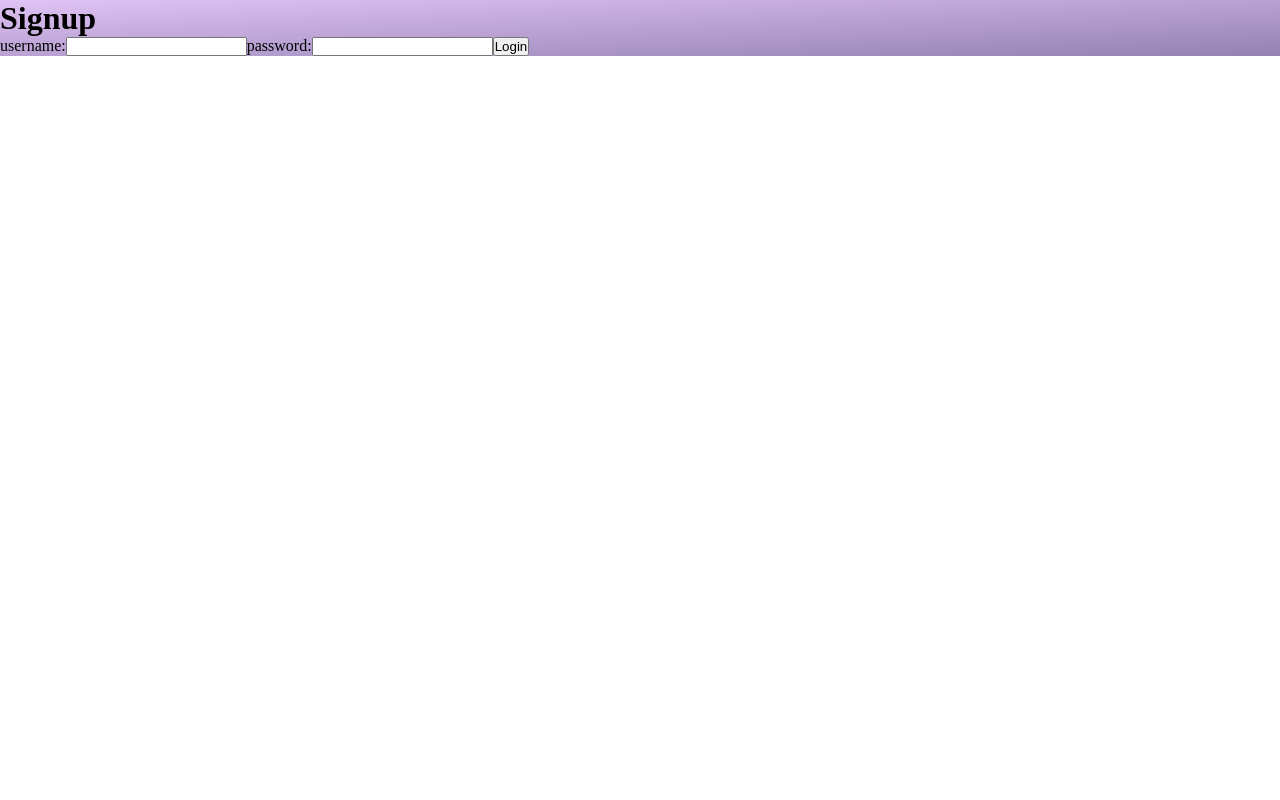
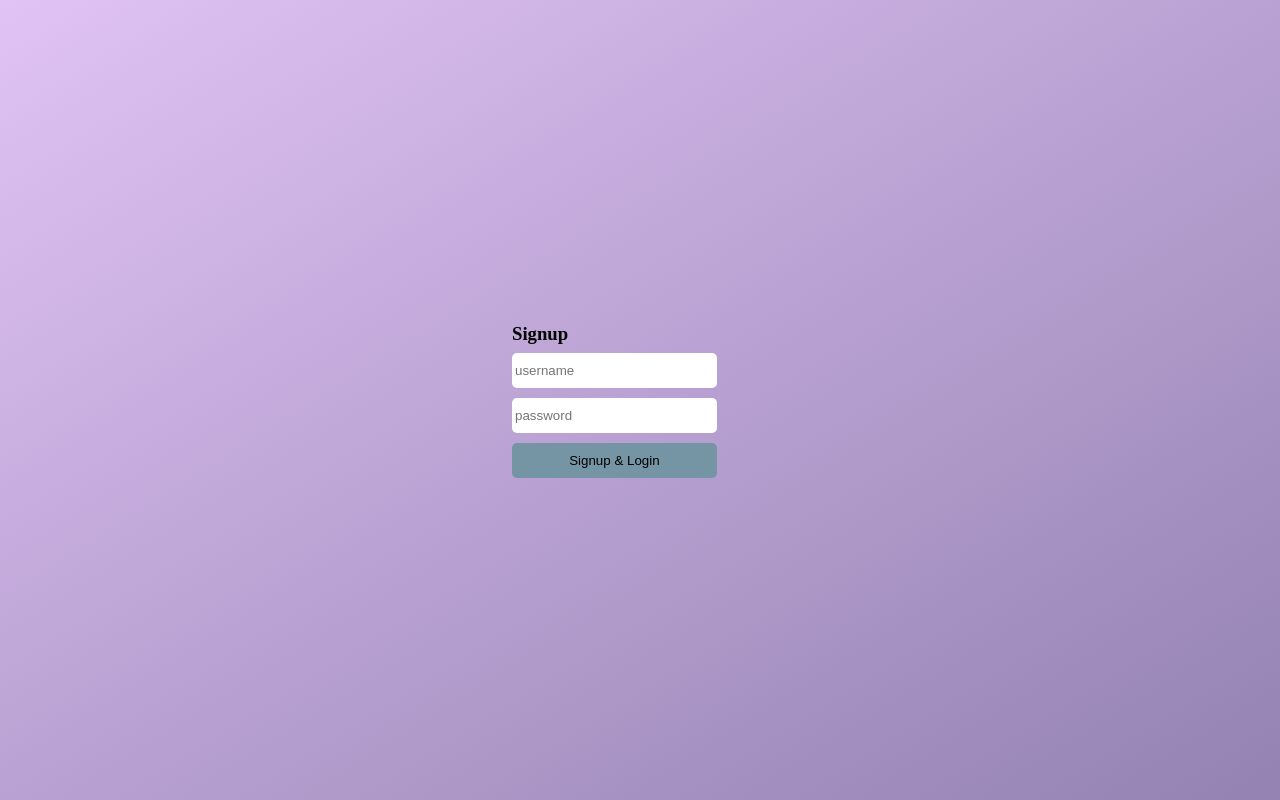
Before and after one commit to Jguz17/pokedex-frontend, a React (Create React App) app: page /signup in a window 1280 px wide. Built offline with nearby package versions, Linux system fonts and the light colour scheme.

Commit message:
changed some styles.

```diff
--- a/src/components/Login.js
+++ b/src/components/Login.js
@@ -25,9 +25,9 @@ class Login extends Component {
     return (
       <div className='login-container'>
         <form className='form-container' onSubmit={this.handleSubmit}>
-          <input class='input' name='username' value={username} onChange={this.handleChange} placeholder='username'/>
+          <input className='input' name='username' value={username} onChange={this.handleChange} placeholder='username'/>
           <input
-            class='input'
+            className='input'
             name='password'
             type='password'
             value={password}
--- a/src/components/PokemonCard.js
+++ b/src/components/PokemonCard.js
@@ -5,6 +5,10 @@ import Test from './Test'
 import {connect} from 'react-redux'
 
 export class PokemonCard extends Component {
+
+    state = {
+        hover: false
+    }
 
     addToTeamButton() {
         const name = this.props.poke.name
@@ -18,18 +22,24 @@ export class PokemonCard extends Component {
     }
 
     render() {
+
+
         return (
-                <div className='pokemon-card' >
-                    <div className="pokemon-card-info">
-                        <span>No.: {this.props.poke.id}</span>
+                <div className='pokemon-card'>
+                    <div className="pokemon-card-info" >
+                        <div className='poke-dex-num'>
+                            <p>No.{this.props.poke.id} : {this.props.poke.name}</p>
+                        </div>
+                        <div className='line-break'></div>
                         <ul>
                             {this.props.poke.types.map(type => <li>{type.type.name}</li>)}
                         </ul>
+                        <div className='line-break'></div>
                         <img src={this.props.poke.sprites.front_default}></img>
                     </div>
-                    <div className='pokemon-card-overlay'>
+                    {/* <div className='pokemon-card-overlay'> */}
                         <input type='button' value='add to team' onClick={() => this.addToTeamButton()}></input>
-                    </div>
+                    {/* </div> */}
                 </div>
         )
     }
--- a/src/components/PokemonContainer.js
+++ b/src/components/PokemonContainer.js
@@ -6,7 +6,7 @@ export class PokemonContainer extends Component {
 
         return (
             <div className='pokemon-container'>
-                <h1>Pokemon:</h1>
+                <h1>Pokemon Entries</h1>
                 {this.props.pokes.map(poke => {
                     return <PokemonCard poke={poke} user={this.props.user}/>
                 })}
--- a/src/components/PokemonTeam.js
+++ b/src/components/PokemonTeam.js
@@ -9,7 +9,7 @@ export class PokemonTeam extends Component {
 
         return (
             <div className='pokemon-team'>
-                <h1>Test</h1>
+                <h1>Pokemon Team</h1>
                 {this.props.pokemons.map(pokemon => <Test pokemon={pokemon}/>)}
 
             </div>
--- a/src/components/SignUp.js
+++ b/src/components/SignUp.js
@@ -1,6 +1,8 @@
 import React, { Component } from 'react';
 import { connect } from 'react-redux';
 import { signUpUser } from '../actions/user';
+import '../signup.css'
+// import '../login.css'
 
 class SignUp extends Component {
   state = {
@@ -21,15 +23,13 @@ class SignUp extends Component {
   render() {
     const { username, password } = this.state;
     return (
-      <div>
-        <h1>Signup</h1>
-        <form onSubmit={this.handleSubmit}>
-        username:
-        <input name='username' value={username} onChange={this.handleChange} />
-        password:
-        <input name='password' type='password' value={password} onChange={this.handleChange} />
-        <button type='submit'>Login</button>
-      </form>
+      <div className='signup-container'>
+        <form className='form-container' onSubmit={this.handleSubmit}>
+          <h3>Signup</h3>
+          <input className='signup-input' name='username' value={username} onChange={this.handleChange} placeholder='username'/>
+          <input className='signup-input' name='password' type='password' value={password} onChange={this.handleChange} placeholder='password'/>
+          <button id='signup-button' type='submit'>Signup & Login</button>
+        </form>
       </div>
     );
   }
--- a/src/components/Test.js
+++ b/src/components/Test.js
@@ -42,7 +42,7 @@ export class Test extends Component {
                     id='edit'
                     onClick={() => this.changeEditMode()}
                     type='button'
-                    value='edit nickname'>
+                    value='edit name'>
                 </input>
             </div>
         )
@@ -66,12 +66,11 @@ export class Test extends Component {
 
         return (
             <div className='pokemon-in-team'>
-                <p>{this.props.pokemon.dex_id}</p>
-                {this.state.inEditMode ? this.renderEditView() : this.renderDefaultView()}
+                <p>No.{this.props.pokemon.dex_id} : {this.state.inEditMode ? this.renderEditView() : this.renderDefaultView()}</p>
                 <ul>
                     {this.props.pokemon.types ? this.props.pokemon.types.map(type => <li>{type}</li>) : null}
                 </ul>
-                {console.log(this.props)}
+                {/* {console.log(this.props)} */}
                 <img src={this.props.pokemon.sprites}></img>
                 <input id='delete-pokemon' onClick={() => this.removePokemon(this.props.pokemon.id)} type='button' value="delete"></input>
             </div>
--- a/src/index.css
+++ b/src/index.css
@@ -47,15 +47,17 @@ body {
 .pokemon-team {
   position: fixed;
   right: 2rem;
-  width: 30%;
+  width: 20%;
 }
 
 .pokemon-card {
+
   display: inline-block;
   width: 27%;
+  /* max-height: 210px; */
   /* height: 2%; */
   text-align: center;
-  border: 2px solid white;
+  border: 3px solid white;
   -webkit-border-radius: 5px;
   -moz-border-radius: 5px;
   border-radius: 5px;
@@ -64,21 +66,67 @@ body {
 }
 
 .pokemon-card:hover {
-  border: 2px solid #ABCBDB;
+  border: 3px solid #FF5159;
 }
 
 .pokemon-card img {
-  padding-left: 3rem;
+  /* padding-left: 3rem; */
+  margin: 0 auto;
 }
+
+/* .poke-name {
+  text-transform: capitalize;
+} */
 
 .pokemon-card-info {
   display: flex;
+  flex-wrap: wrap;
+  height: 200px;
+  /* flex-grow: wrap; */
+  /* max-height: 300px; */
+  /* align-items: baseline; */
+  /* justify-content: start; */
+}
+
+.line-break {
+  width: 100%;
 }
 
 .pokemon-card ul {
-  position: absolute;
-  padding-top: 1.5rem;
+  /* position: absolute; */
+  /* padding-top: 1.5rem; */
 }
+/*
+.poke-dex-num {
+  border: 2px solid black;
+
+} */
+
+.poke-dex-num {
+  padding: 2px 8px;
+  -webkit-border-radius: 10px;
+  -moz-border-radius: 10px;
+  border-radius: 10px;
+}
+
+.pokemon-card ul li {
+  padding: 2px 8px;
+  -webkit-border-radius: 10px;
+  -moz-border-radius: 10px;
+  border-radius: 10px;
+}
+
+.pokemon-card ul li,
+.poke-dex-num {
+  background-color: white;
+
+  /* padding: 1px 3px; */
+  margin-bottom: 5px;
+}
+
+/* .pokemon-card ul li:nth-child(1) {
+  margin-bottom: 5px;
+} */
 
 .pokemon-card input {
   padding: 2.5px 25px;
--- a/src/navbar.css
+++ b/src/navbar.css
@@ -6,6 +6,7 @@
 
 .nav-bar ul {
     overflow: auto;
+    padding: 0 2rem;
 }
 
 .nav-bar ul li {
@@ -26,9 +27,9 @@
     color: #333333;
 }
 
-.nav-bar ul li:first-child {
+/* .nav-bar ul li:first-child {
     margin-left: 2rem;
-}
+} */
 
 .nav-bar ul li:last-child {
     float: right;
--- a/src/pokedex.css
+++ b/src/pokedex.css
@@ -44,7 +44,7 @@ body {
 }
 
 .pokemon-in-team {
-    padding-bottom: 20px;
+    padding: 1rem 0;
 }
 
 .pokemon-in-team input {
--- /dev/null
+++ b/src/signup.css
@@ -0,0 +1,33 @@
+.signup-container {
+    display: flex;
+    height: 100vh;
+    justify-content: center;
+    align-items: center;
+}
+
+.signup-container h3{
+    padding-bottom: .5rem;
+}
+
+.signup-input {
+    display: block;
+    width: 80%;
+    padding: 10px 3px 10px 3px;
+    background-color: white;
+    margin-bottom: 10px;
+    -webkit-border-radius: 5px;
+    -moz-border-radius: 5px;
+    border-radius: 5px;
+    border: none;
+}
+
+
+#signup-button {
+    padding: 10px 3px 10px 3px;
+    width: 80%;
+    -webkit-border-radius: 5px;
+    -moz-border-radius: 5px;
+    border-radius: 5px;
+    border: none;
+    background-color: #7695A4;
+}
```
